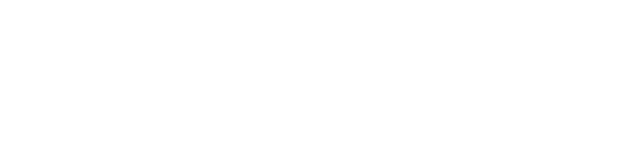
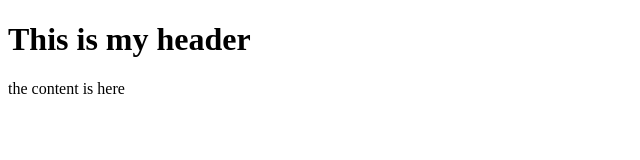
Before and after one commit to nc427/GitDemo, a plain HTML site: page index.html in a window 1280 px wide. Shown: the whole page, without its empty margins (0-640 px from the left). Drawn offline with Linux system fonts and the light colour scheme.

Commit message:
This is the base file

```diff
--- a/index.html
+++ b/index.html
@@ -2,9 +2,10 @@
 <html lang="en">
 <head>
     <meta charset="UTF-8">
-    <title>Title</title>
+    <title>This is my Git Demo</title>
 </head>
 <body>
-
+    <h1>This is my header</h1>
+    <p>the content is here</p>
 </body>
 </html>
```
